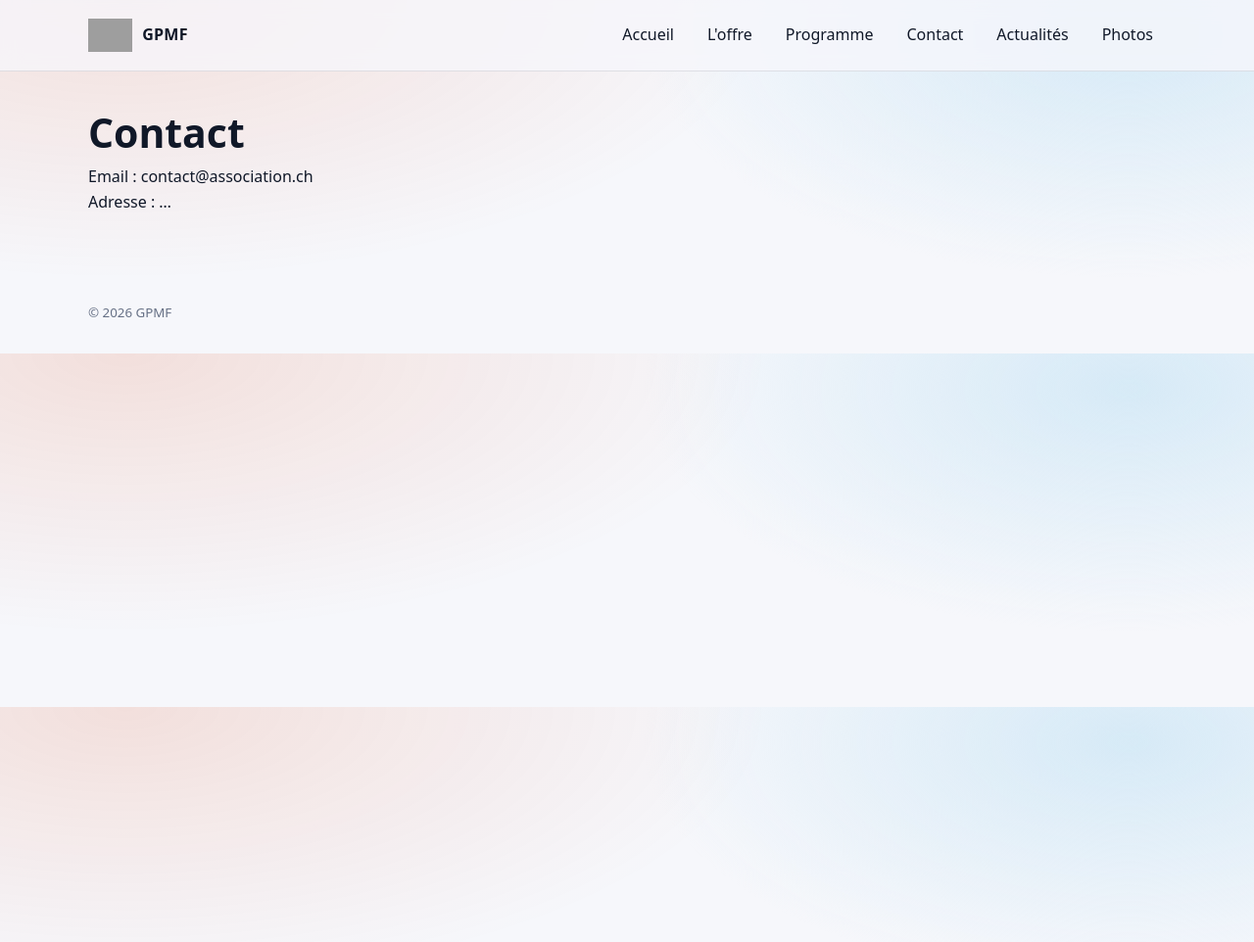
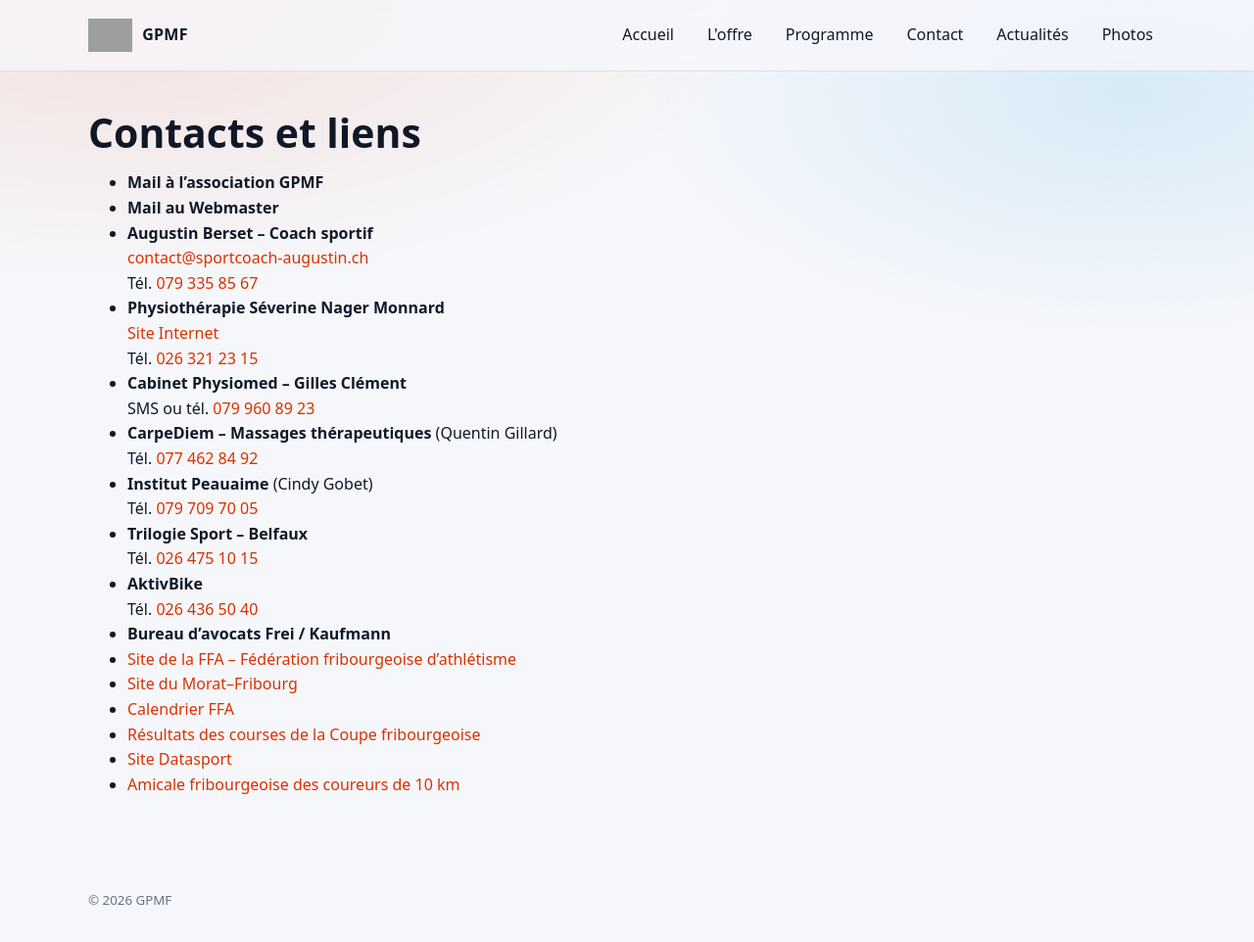
Before and after one commit to jeremieschouwey/gpmf.github.io, a Jekyll site: the page built from contact/index.md, in a window 1280 px wide and 962 px high. Shown: the whole window at 98% size. Built offline with Jekyll 4.4.1, drawn with Linux system fonts in a browser that asks for light colours; grey boxes are pictures that could not be loaded.

Commit message:
Update index.md

```diff
--- a/contact/index.md
+++ b/contact/index.md
@@ -4,6 +4,73 @@
 permalink: /contact/
 ---
 
-# Contact
-Email : contact@association.ch
-Adresse : …
+# Contacts et liens
+<ul class="liste-contacts">
+  <li><strong>Mail à l’association GPMF</strong></li>
+  <li><strong>Mail au Webmaster</strong></li>
+
+  <li>
+    <strong>Augustin Berset – Coach sportif</strong><br>
+    <a href="mailto:contact@sportcoach-augustin.ch">contact@sportcoach-augustin.ch</a><br>
+    Tél. <a href="tel:+41793358567">079 335 85 67</a>
+  </li>
+
+  <li>
+    <strong>Physiothérapie Séverine Nager Monnard</strong><br>
+    <a href="#">Site Internet</a><br>
+    Tél. <a href="tel:+41263212315">026 321 23 15</a>
+  </li>
+
+  <li>
+    <strong>Cabinet Physiomed – Gilles Clément</strong><br>
+    SMS ou tél. <a href="tel:+41799608923">079 960 89 23</a>
+  </li>
+
+  <li>
+    <strong>CarpeDiem – Massages thérapeutiques</strong> (Quentin Gillard)<br>
+    Tél. <a href="tel:+41774628492">077 462 84 92</a>
+  </li>
+
+  <li>
+    <strong>Institut Peauaime</strong> (Cindy Gobet)<br>
+    Tél. <a href="tel:+41797097005">079 709 70 05</a>
+  </li>
+
+  <li>
+    <strong>Trilogie Sport – Belfaux</strong><br>
+    Tél. <a href="tel:+41264751015">026 475 10 15</a>
+  </li>
+
+  <li>
+    <strong>AktivBike</strong><br>
+    Tél. <a href="tel:+41264365040">026 436 50 40</a>
+  </li>
+
+  <li><strong>Bureau d’avocats Frei / Kaufmann</strong></li>
+
+  <li>
+    <a href="#" target="_blank" rel="noopener">Site de la FFA – Fédération fribourgeoise d’athlétisme</a>
+  </li>
+
+  <li>
+    <a href="#" target="_blank" rel="noopener">Site du Morat–Fribourg</a>
+  </li>
+
+  <li>
+    <a href="#" target="_blank" rel="noopener">Calendrier FFA</a>
+  </li>
+
+  <li>
+    <a href="#" target="_blank" rel="noopener">Résultats des courses de la Coupe fribourgeoise</a>
+  </li>
+
+  <li>
+    <a href="#" target="_blank" rel="noopener">Site Datasport</a>
+  </li>
+
+  <li>
+    <a href="#" target="_blank" rel="noopener">
+      Amicale fribourgeoise des coureurs de 10 km
+    </a>
+  </li>
+</ul>
```
